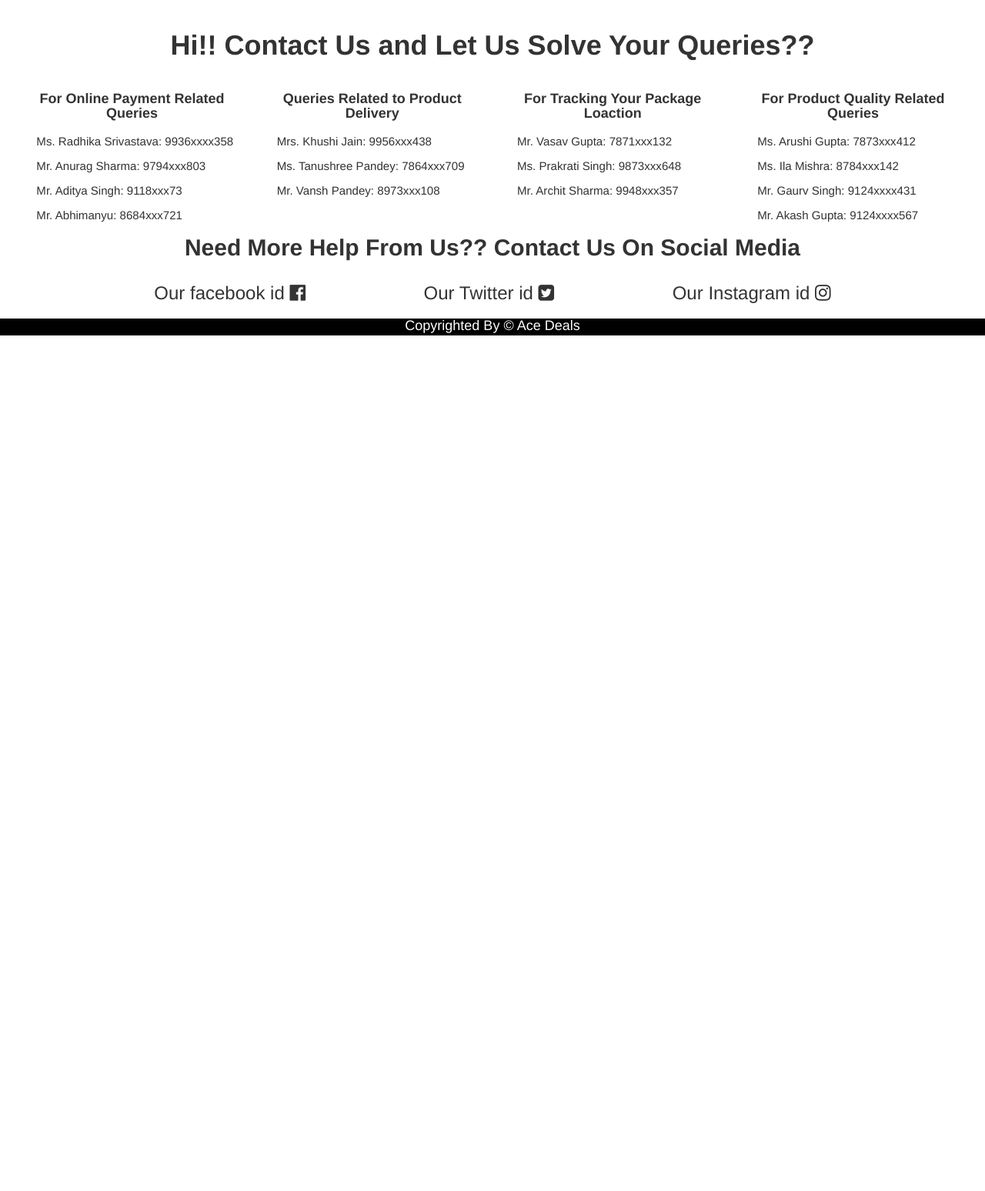
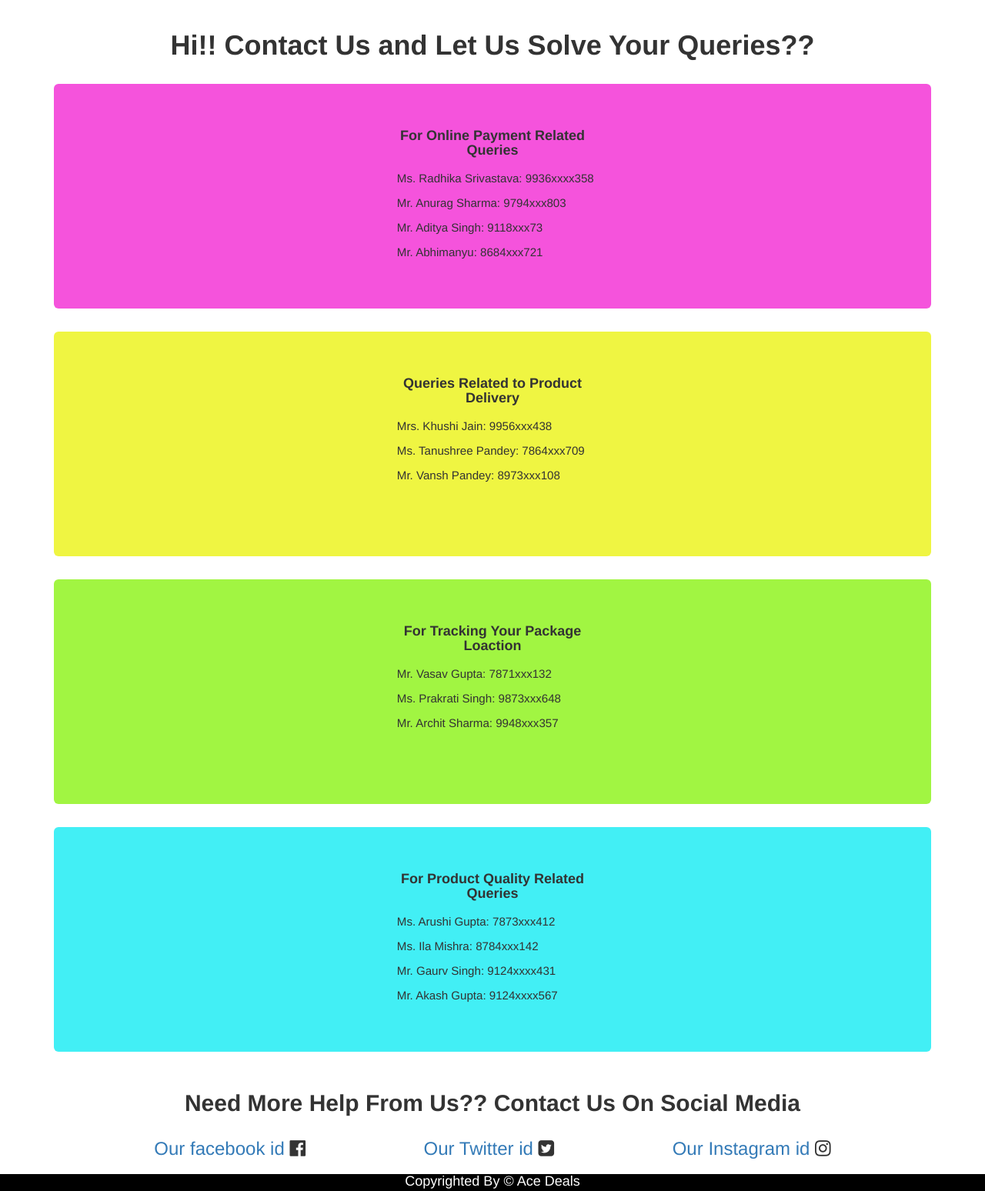
Before and after one commit to anuragitme/Dark_Riders-woc_4.0-, a PHP site: the page made by project/contact us.php in a window 1280 px wide. Shown: the part 531-2079 px from the top of the page at 77% size. Before the commit the page ends 967 px from the top, so only its background shows below. Run offline with PHP 8.4, Linux system fonts and the light colour scheme; data that the repository does not hold is empty; some libraries are stand-ins or nearby versions.

Commit message:
Modified  contact us page and added links to different ids

```diff
--- a/project/contact us.php
+++ b/project/contact us.php
@@ -111,7 +111,10 @@ session_start(); ?>
     <br>
     <h1 class = "text-center" style = "font-weight: bold;">Hi!! Contact Us and Let Us Solve Your Queries??</h1>
     <br>
-    <div class = "queries">
+
+    <div class="container my-4">
+        <div class="jumbotron" style="background-color:#f553dc">
+            <div class = "queries">
         <div class="contacts">
             <h4 class = "text-center" style = "font-weight: bold;">For Online Payment Related Queries</h4>
             <ul class = "names">
@@ -121,15 +124,26 @@ session_start(); ?>
                 <li>Mr. Abhimanyu: 8684xxx721</li>
             </ul>
         </div>
-
+    </div><br>
+        </div>
+    </div>
+    <div class="container my-4">
+        <div class="jumbotron" style="background-color:#eff542">
+                <div class = "queries">
         <div class="contacts">
             <h4 class = "text-center" style = "font-weight: bold;">Queries Related to Product Delivery</h4>
             <ul class = "names">
-                <li>Mrs. Khushi Jain: 9956xxx438</li>
+                <li >Mrs. Khushi Jain: 9956xxx438</li>
                 <li>Ms. Tanushree Pandey: 7864xxx709</li>
                 <li>Mr. Vansh Pandey: 8973xxx108</li>
             </ul>
         </div>
+    </div><br>
+        </div>
+    </div>
+    <div class="container my-4">
+        <div class="jumbotron" style="background-color:#a1f542">
+            <div class = "queries">
         <div class="contacts">
             <h4 class = "text-center" style = "font-weight: bold;">For Tracking Your Package Loaction</h4>
             <ul class = "names">
@@ -138,6 +152,12 @@ session_start(); ?>
                 <li>Mr. Archit Sharma: 9948xxx357</li>
             </ul>
         </div>
+    </div><br>
+        </div>
+    </div>
+    <div class="container my-4">
+        <div class="jumbotron" style="background-color:#42eff5">
+                <div class = "queries">
         <div class="contacts">
             <h4 class = "text-center" style = "font-weight: bold;">For Product Quality Related Queries</h4>
             <ul class = "names">
@@ -147,22 +167,24 @@ session_start(); ?>
                 <li>Mr. Akash Gupta: 9124xxxx567</li>
             </ul>
         </div>
+    </div><br>
+        </div>
     </div>
 
     <h2 style = "text-align: center; font-weight: bold;">Need More Help From Us?? Contact Us On Social Media</h2>
     <div class = "more_help">
         <div id  = "box1">
-            <h3 class = "text-center">Our facebook id <span class = "fa fa-facebook-official"></span></h3>
+            <h3 class = "text-center"><a href="https://www.facebook.com/ace.deals.50"> Our facebook id </a><span class = "fa fa-facebook-official"></span></h3>
             <h4 class="text-center"></h4>
         </div>
 
         <div id  = "box2">
-            <h3 class = "text-center">Our Twitter id <span class = "fa fa-twitter-square"></span></h3>
+            <h3 class = "text-center"><a href="https://twitter.com/AceDeals4">Our Twitter id </a><span class = "fa fa-twitter-square"></span></h3>
             <h4 class="text-center"></h4>
         </div>
 
         <div id  = "box3">
-            <h3 class = "text-center">Our Instagram id <span class = "fa fa-instagram"></span></h3>
+            <h3 class = "text-center"><a href="http://www.instagram.com/ace_deals_woc4">Our Instagram id </a><span class = "fa fa-instagram"></span></h3>
             <h4 class="text-center"></h4>
         </div>
     </div>
```
